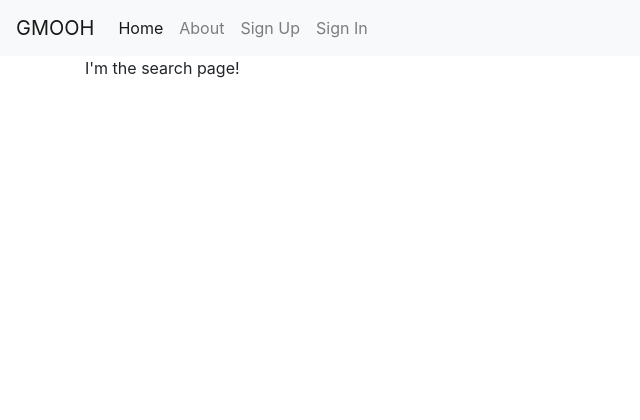
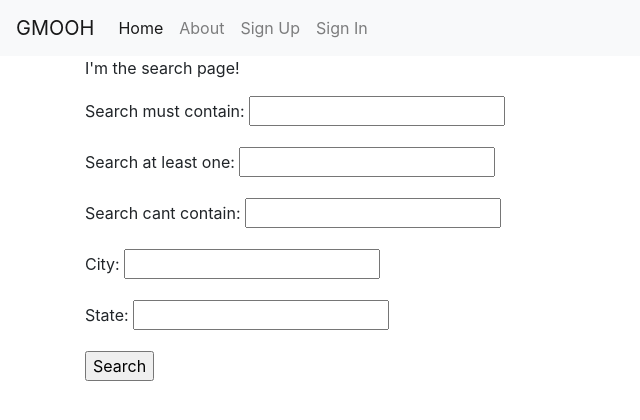
Before and after one commit to NoahLE/GMOOH, a Django app: page /indeed/search/ in a window 1280 px wide. Shown: the top 420 px of the page, without its empty margins (0-640 px from the left). Run offline with Django 3.2, Linux system fonts and the light colour scheme; some libraries are stand-ins or nearby versions.

Commit message:
added a search form to the search window

```diff
--- a/gmooh/gmooh/templates/indeed_api/search.html
+++ b/gmooh/gmooh/templates/indeed_api/search.html
@@ -2,4 +2,8 @@
 
 {% block content %}
     <p>I'm the search page!</p>
+
+    {{ search_form.as_p }}
+    {% csrf_token %}
+    <input type="submit" value="Search">
 {% endblock content %}
--- /dev/null
+++ b/gmooh/indeed_api/forms.py
@@ -0,0 +1,9 @@
+from django.forms import ModelForm
+
+from .models import JobAPI
+
+
+class SearchForm(ModelForm):
+    class Meta:
+        model = JobAPI
+        fields = ['search_must_contain', 'search_at_least_one', 'search_cant_contain', 'city', 'state']
--- a/gmooh/indeed_api/views.py
+++ b/gmooh/indeed_api/views.py
@@ -1,22 +1,26 @@
+import os
+
 from django.shortcuts import render
 
-import os
-
-from .models import JobAPI, JobPost
+from .forms import SearchForm
+from .models import JobAPI
 
 
 # Search
 def search(request):
     # if not post - return empty form
-
+    search_form = SearchForm()
     # if post - process form and build url
 
-        # run the query url
+    # run the query url
 
 
-        # save results to database and redirect to job listings page
+    # save results to database and redirect to job listings page
+    context = {
+        'search_form': search_form
+    }
 
-    return render(request, template_name='indeed_api/search.html')
+    return render(request, template_name='indeed_api/search.html', context=context)
 
 
 # Results page
@@ -26,6 +30,7 @@ def results(request):
     # if post - apply filter and return listings!
 
     return render(request, template_name='indeed_api/results.html')
+
 
 # Job posting
 
```
